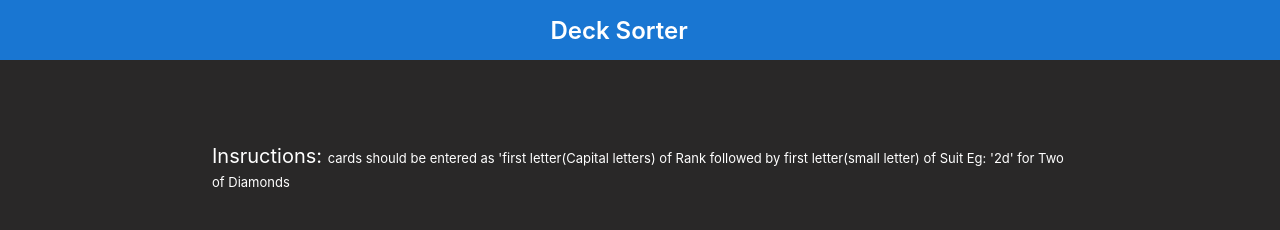
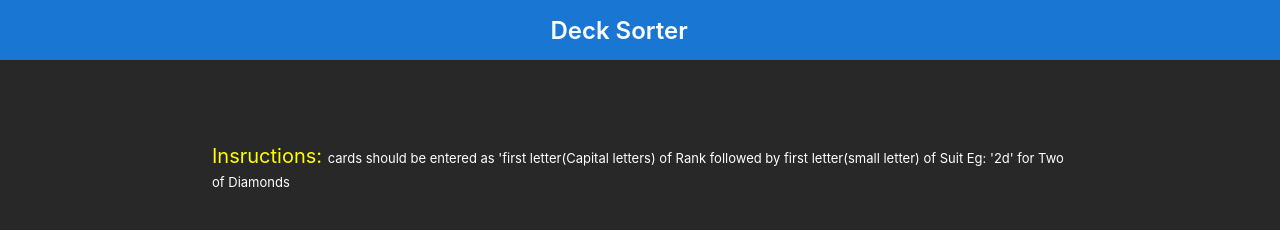
Before and after one commit to adarshkavallore/decksorterweb, an Angular app in the folder DeckSorterWebApp/: page / in a window 1280 px wide. Shown: the top 230 px of the page. Built offline with nearby package versions, Linux system fonts and the light colour scheme.

Commit message:
test commit after default branch change

```diff
--- a/DeckSorterWebApp/src/app/components/card/card.component.html
+++ b/DeckSorterWebApp/src/app/components/card/card.component.html
@@ -1,7 +1,7 @@
 <div class="loading" *ngIf="isLoading"> Loading</div>
 <div class="card-holder">
     <div class="card-inner-holder">
-<span > Insructions: </span> <span style="font-size: small;">cards should be entered as 'first letter(Capital letters) of Rank followed by first letter(small letter) of Suit Eg: '2d' for Two of Diamonds </span>
+<span style="color: yellow;"> Insructions: </span> <span style="font-size: small;">cards should be entered as 'first letter(Capital letters) of Rank followed by first letter(small letter) of Suit Eg: '2d' for Two of Diamonds </span>
 
         <div class="card-input-container">
             <div style="padding-top: 3%;">
```
